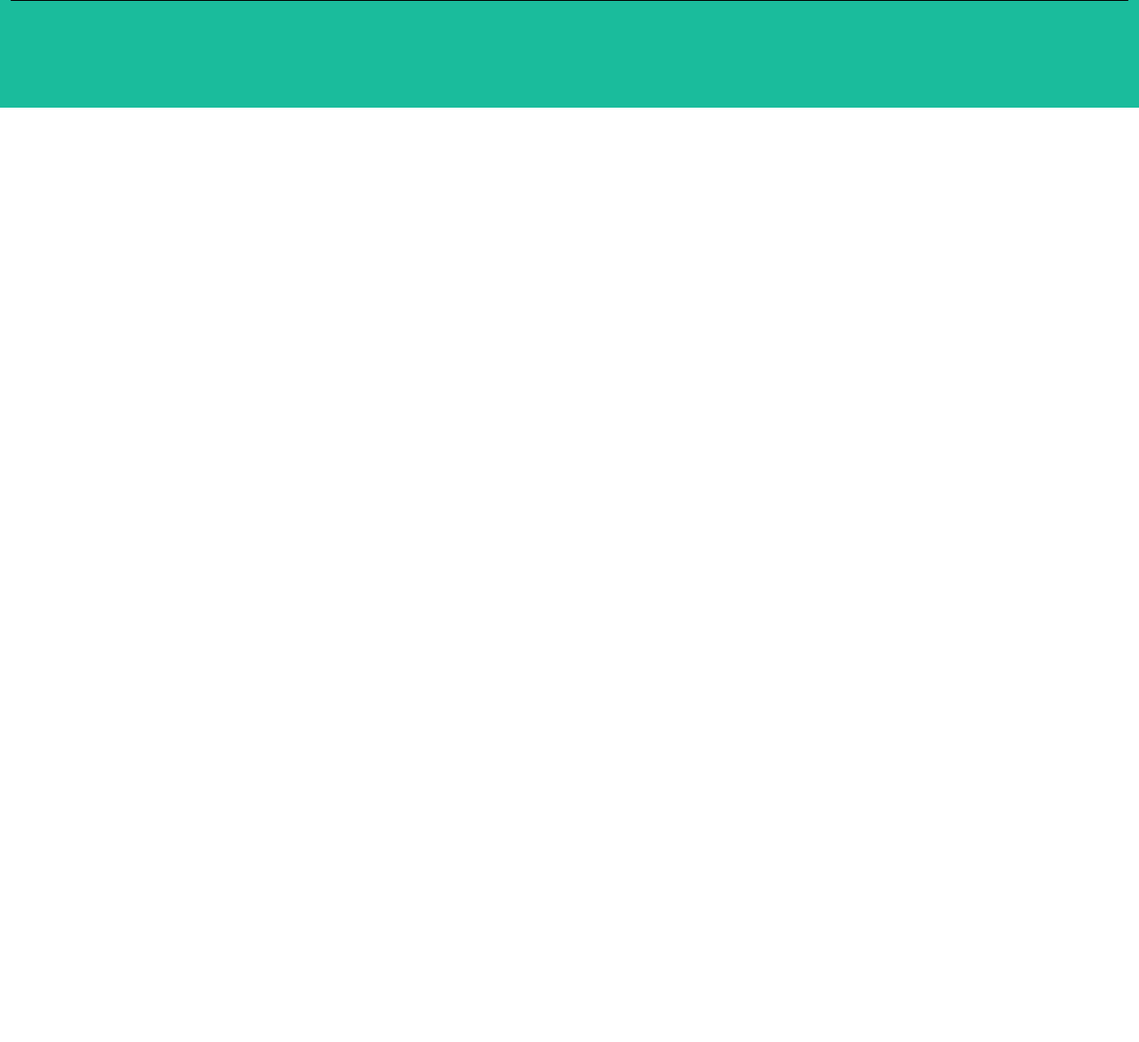
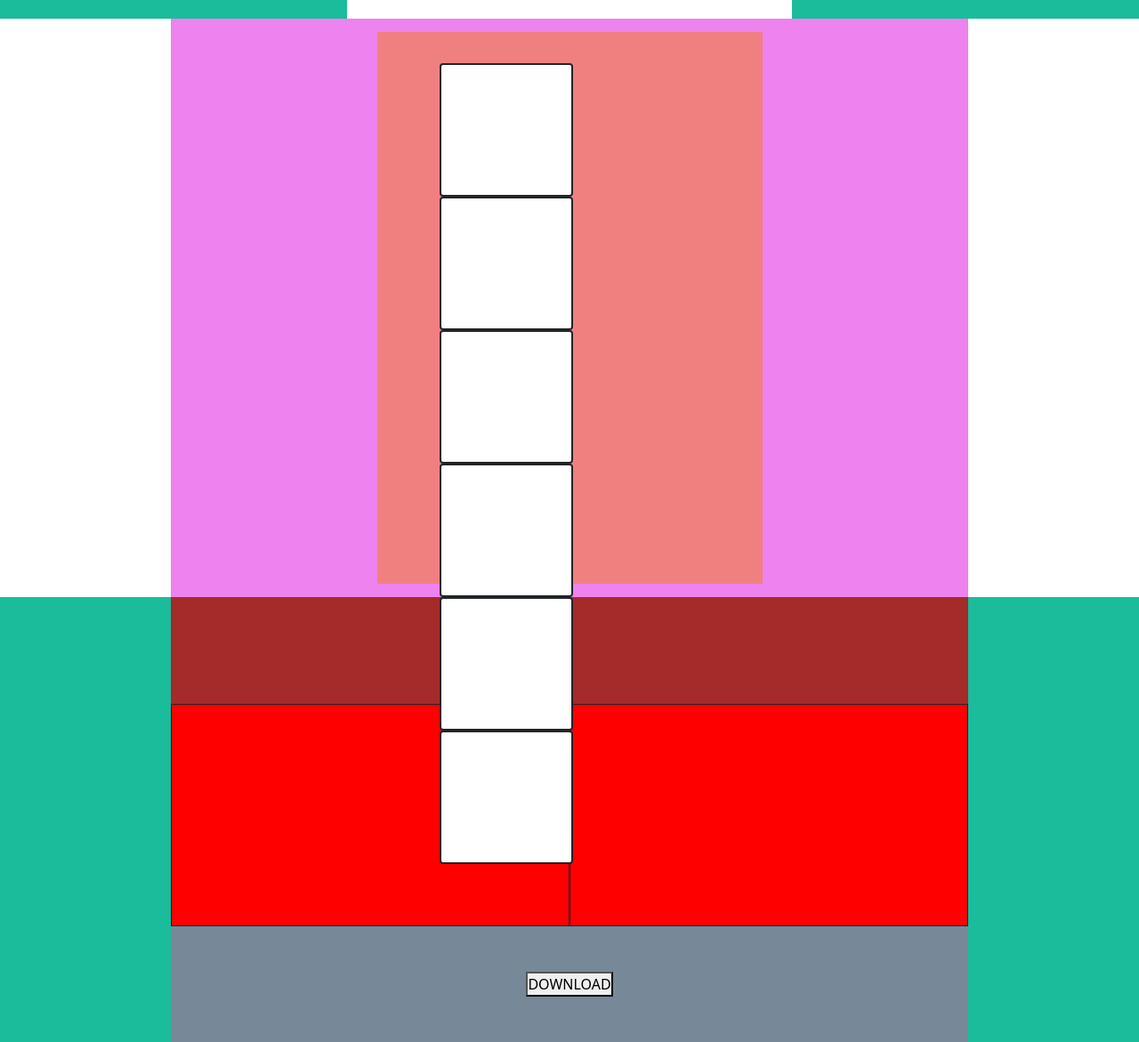
Before and after one commit to Domenico-lel/html-css-bootstrap-freelancer, a plain HTML site: page index.html in a window 1280 px wide. Shown: the part 559-1730 px from the top of the page at 89% size. Before the commit the page ends 800 px from the top, so only its background shows below. Drawn offline with nearby package versions, Linux system fonts and the light colour scheme.

Commit message:
portfolio and about

```diff
--- a/css/style.css
+++ b/css/style.css
@@ -21,11 +21,101 @@
 
 .my-color-main{
     background-color: #1ABC9C;
-    height: 600px;
+    min-height: 500px;
+}
+
+.my_color_debug{
+    min-height: 300px;
+    width: 500px;
+    background-color: #fff;
 }
 
 .my_flex{
     display: flex;
-    justify-content: space-around;
+    justify-content: space-between;
+}
+.padding{
+    padding:10px 10px;
+}
+
+.container-caord{
+    height: 650px;
+    width: 100%;
+    background-color: #fff;
+}
+
+#sottocont-card{
+    width: 70%;
+    margin: 0 auto;
+    background-color: violet;
+    padding: 15px;
+    height: 100%;
+    display: flex;
+    flex-direction: column;
+}
+
+#scritta-portfolio, #scritta-about{
+    height: 120px;
+    width: 100%;
+    background-color:brown;
+}
+.my_center{
+    margin: 0 auto;
+}
+
+#my_cont-button{
+    height: 100%;
+    width: 50%;
+    margin: 0 auto;
+    background-color: lightcoral;
+    padding: 35px;
+    flex-wrap: wrap;
+    display: flex;
+}
+
+.card{
+    width: 150px;
+    height: 150px;
+    border: solid 2px;
+    margin-left: 35px;
+}
+
+
+#contenitoregenerale_about{
+    height: 500px;
+    background-color: #1ABC9C;
+}
+
+.sottocont_about{
+    height: 100%;
+    background-color: #fff;
+    width: 70%;
+    margin: 0 auto;
+}
+
+.my_about{
+    height: 120px;
+    background-color: brown ;
+}
+
+.ilflex{
+    height: 250px;
+    width: 100%;
+    display: flex;
+}
+
+#general_container{
+    background-color: red;
+    border: solid 1px;
+    height: 100%;
+    width: 100%;
+}
+
+#my_download{
+    height: 130px;
+    background-color: lightslategray;
+    width: 100%;
+    display: flex;
+    justify-content: center;
     align-items: center;
 }
--- a/index.html
+++ b/index.html
@@ -10,6 +10,7 @@
     <title>Document</title>
 </head>
 <body>
+    <!-- header -->
     <div class="container-fluid my_backround">
         <div class="row justify-content-around align-items-center">
             <div class="col-4 my_color">
@@ -28,12 +29,67 @@
             </div>
           </div>
     </div>
-
-    <div class="container-fluid my-color-main">
-        <div class="container-xxl my_color ">
+    <!-- header -->
+    <!-- main -->
+    <div class="my-color-main my_flex">
+        <div class="container-lg my_color_debug">
 
         </div>
+    </div>
+    <!-- main -->
+    <!-- portfolio -->
+    <div class="container-caord">
+        <div id="sottocont-card">
+            <div id="scritta-portfolio">
 
+            </div>
+
+            <div id="my_cont-button">
+
+                <div class="card">
+
+                </div>
+                <div class="card">
+
+                </div>
+                <div class="card">
+
+                </div>
+                <div class="card">
+
+                </div>
+                <div class="card">
+
+                </div>
+                <div class="card">
+
+                </div>
+
+            </div>
+        </div>
+    </div>
+    <!-- portfolio -->
+    <!-- about -->
+    <div id="contenitoregenerale_about">
+        <div class="sottocont_about">
+            <div class="my_about">
+
+            </div>
+            <div class="ilflex">
+                <div id="general_container">
+
+                </div>
+
+                <div id="general_container">
+
+                </div>
+            </div>
+
+            <div id="my_download">
+                <button> DOWNLOAD</button>
+            </div>
+
+        </div>
     </div>
 </body>
 </html>
```
